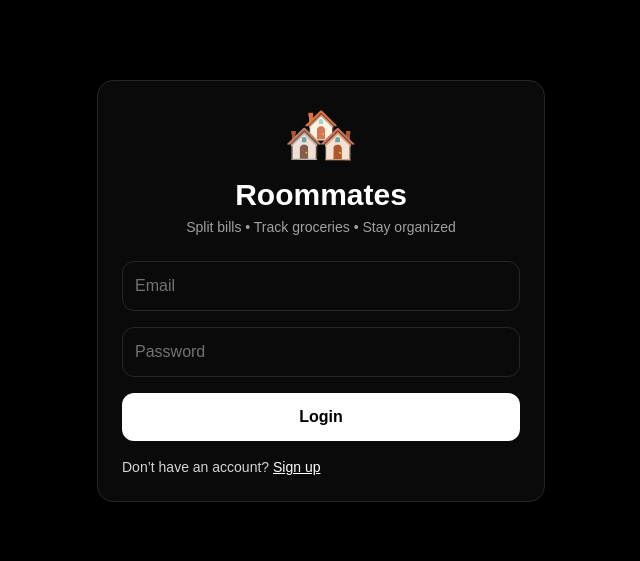
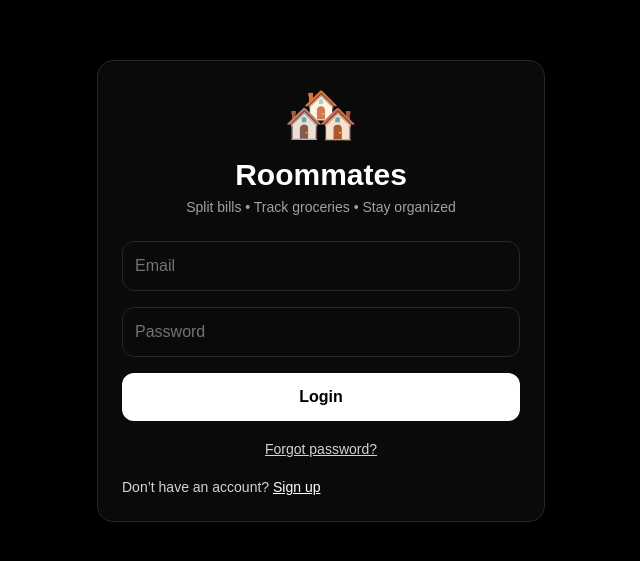
Before and after one commit to sandeepreddy-0444/roommates-app, a Next.js app: page /login in a window 1280 px wide. Shown: the part 109-670 px from the top of the page, without its empty margins (319-959 px from the left). Built offline with nearby package versions, Linux system fonts and the light colour scheme.

Commit message:
Add forgot password

```diff
--- a/app/login/page.tsx
+++ b/app/login/page.tsx
@@ -1,7 +1,7 @@
 "use client";
 
 import { useState } from "react";
-import { signInWithEmailAndPassword } from "firebase/auth";
+import { signInWithEmailAndPassword, sendPasswordResetEmail } from "firebase/auth";
 import { useRouter } from "next/navigation";
 import Link from "next/link";
 import { auth } from "@/app/lib/firebase";
@@ -13,9 +13,14 @@ export default function LoginPage() {
   const [err, setErr] = useState<string | null>(null);
   const [loading, setLoading] = useState(false);
 
+  // ✅ Forgot password state
+  const [resetMsg, setResetMsg] = useState<string | null>(null);
+  const [resetLoading, setResetLoading] = useState(false);
+
   async function onSubmit(e: React.FormEvent) {
     e.preventDefault();
     setErr(null);
+    setResetMsg(null);
     setLoading(true);
     try {
       await signInWithEmailAndPassword(auth, email, password);
@@ -24,6 +29,28 @@ export default function LoginPage() {
       setErr(error?.message ?? "Login failed");
     } finally {
       setLoading(false);
+    }
+  }
+
+  // ✅ Forgot password handler
+  async function onForgotPassword() {
+    setErr(null);
+    setResetMsg(null);
+
+    const trimmedEmail = email.trim();
+    if (!trimmedEmail) {
+      setErr("Enter your email above, then click “Forgot password?”");
+      return;
+    }
+
+    setResetLoading(true);
+    try {
+      await sendPasswordResetEmail(auth, trimmedEmail);
+      setResetMsg("Password reset email sent. Check your inbox (and spam).");
+    } catch (error: any) {
+      setErr(error?.message ?? "Could not send password reset email.");
+    } finally {
+      setResetLoading(false);
     }
   }
 
@@ -59,6 +86,7 @@ export default function LoginPage() {
           />
 
           {err && <p className="text-red-400 text-sm">{err}</p>}
+          {resetMsg && <p className="text-green-400 text-sm">{resetMsg}</p>}
 
           <button
             disabled={loading}
@@ -66,6 +94,18 @@ export default function LoginPage() {
           >
             {loading ? "Logging in..." : "Login"}
           </button>
+
+          {/* ✅ Forgot password link */}
+          <div className="text-center">
+            <button
+              type="button"
+              onClick={onForgotPassword}
+              disabled={resetLoading}
+              className="text-sm text-neutral-300 underline disabled:opacity-60"
+            >
+              {resetLoading ? "Sending reset email..." : "Forgot password?"}
+            </button>
+          </div>
         </form>
 
         <p className="text-sm mt-4 text-neutral-300">
```
